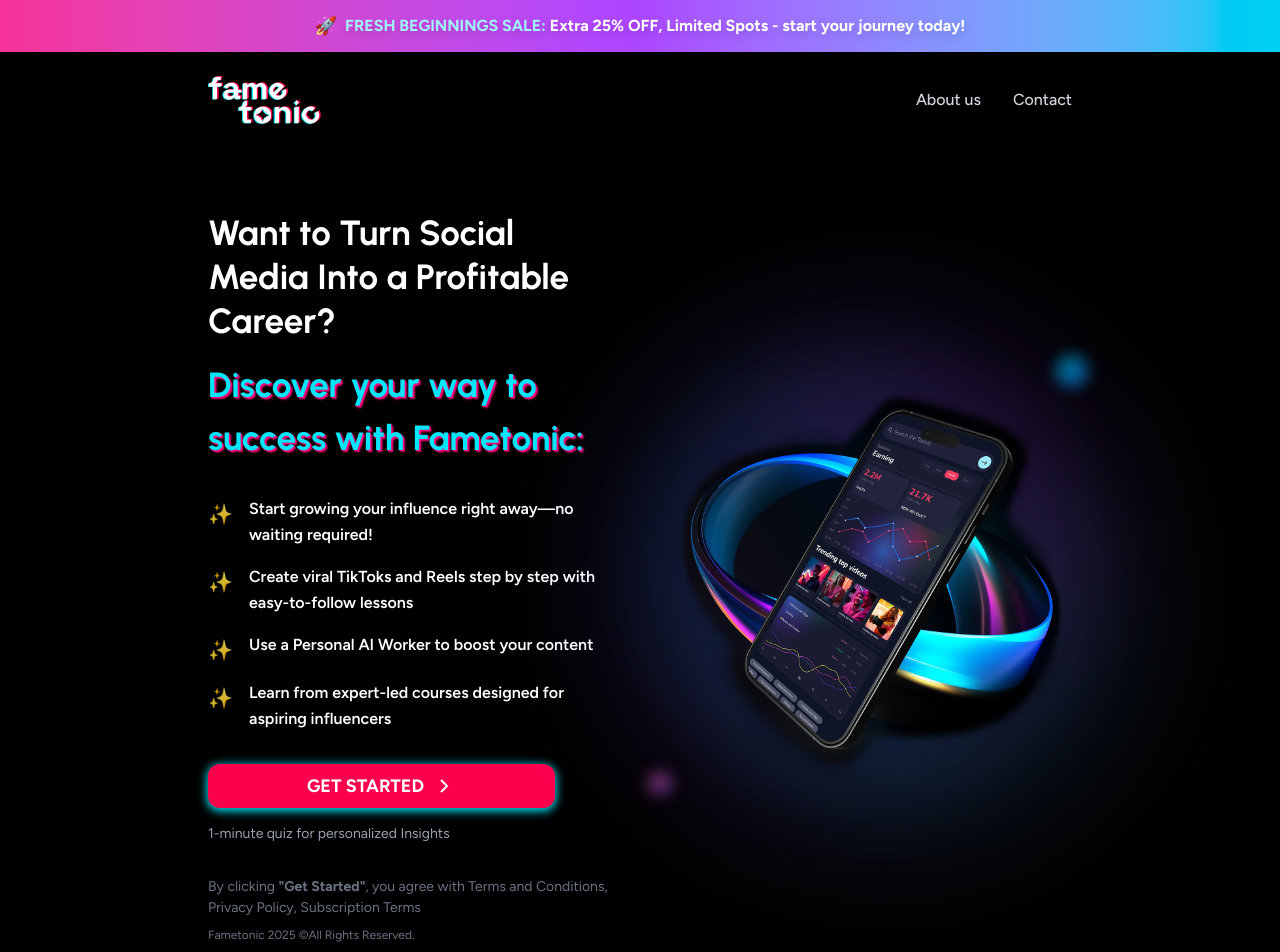
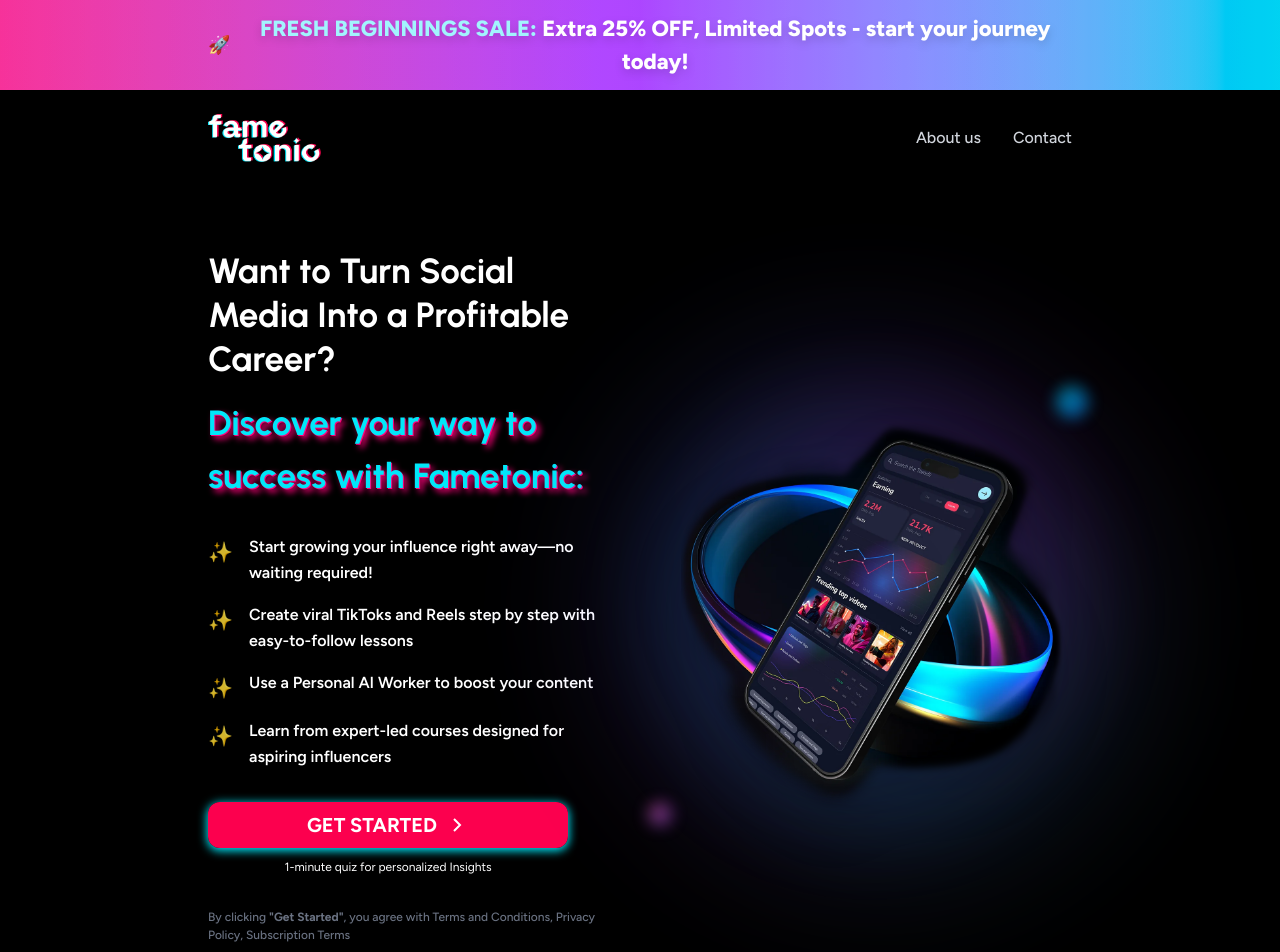
Before and after one commit to RiBpy/fametonic, a Next.js app: page / in a window 1280 px wide. Shown: the top 952 px of the page. Built offline with nearby package versions, Linux system fonts and the light colour scheme.

Commit message:
Buttons design issue fixed

```diff
--- a/src/app/globals.css
+++ b/src/app/globals.css
@@ -27,7 +27,7 @@
 }
 
 .shadowed-text {
-  text-shadow: 1px 1px 0 #ff007a, 2px 2px 2px #ff007a;
+  text-shadow: 1px 1px 0 #ff007a, 4px 4px 6px #ff007a;
 }
 
 .shadowed-button {
--- a/src/app/page.js
+++ b/src/app/page.js
@@ -53,33 +53,38 @@
               <FeatureList isVisible={isVisible} />
 
               {/* CTA Button */}
+
               <div
-                className={`space-y-4 transform transition-all duration-1000 delay-1000 ${
+                className={`transform transition-all duration-1000 delay-1000 ${
                   isVisible
                     ? "translate-y-0 opacity-100"
                     : "translate-y-10 opacity-0"
                 }`}
               >
+                <div className="w-full md:w-max space-y-[10px]">
                   <Button
-                  customClassName="group relative w-full md:w-auto bg-gradient-to-r bg-[#FC004E] hover:from-pink-600 hover:to-red-600 text-white font-bold py-2 px-[99px] rounded-xl text-lg transition-all duration-300 transform hover:scale-105 hover:shadow-2xl shadowed-button"
+                    customClassName="group relative bg-gradient-to-r from-[#FC004E] to-[#FC004E] hover:from-pink-600 hover:to-red-600 text-white font-bold py-2 px-[99px] rounded-xl transition-all duration-300 transform hover:scale-105 shadowed-button "
                     Children={
-                    <p className="relative z-10 flex items-center justify-center gap-2 font-figtree">
+                      <p className="relative z-10 flex items-center justify-center gap-2 font-figtree text-[20px] font-bold">
                         GET STARTED <ChevronRight />
                       </p>
                     }
                   />
-                <p className="text-sm text-gray-400 text-center md:text-left font-figtree">
+                  <div className="text-white">
+                    <p className="text-[12px]  font-figtree text-center">
                       1-minute quiz for personalized Insights
                     </p>
+                  </div>
+                </div>
               </div>
 
               {/* Legal Text */}
               <div className=" text-gray-500 space-y-2 font-figtree">
-                <p className="text-[14px]">
-                  By clicking <b>"Get Started"</b>, you agree with Terms and
-                  Conditions, Privacy Policy, Subscription Terms
+                <p className="text-[12px] font-medium">
+                  By clicking <b>&quot;Get Started&quot;</b>, you agree with
+                  Terms and Conditions, Privacy Policy, Subscription Terms
                 </p>
-                <p className="text-[12px]">
+                <p className="text-[10px] font-medium">
                   Fametonic 2025 ©All Rights Reserved.
                 </p>
               </div>
--- a/src/components/TopBanner.jsx
+++ b/src/components/TopBanner.jsx
@@ -5,8 +5,8 @@
     <div className="absolute inset-0 bg-gradient-to-r from-pink-500/20 via-purple-500/20 to-cyan-400/20 animate-pulse"></div>
     <div className="relative z-10 flex items-center justify-center gap-2 text-sm md:text-base font-bold text-white text-[22px">
       <span className="text-lg">🚀</span>
-      <span className="drop-shadow-lg">
-        <span className="text-cyan-200">FRESH BEGINNINGS SALE:</span> Extra 25%
+      <span className="drop-shadow-lg text-[22px] font-extrabold">
+        <span className="text-cyan-200 ">FRESH BEGINNINGS SALE:</span> Extra 25%
         OFF, Limited Spots - start your journey today!
       </span>
     </div>
```
Lines whose indentation alone changed are shown as unchanged.
